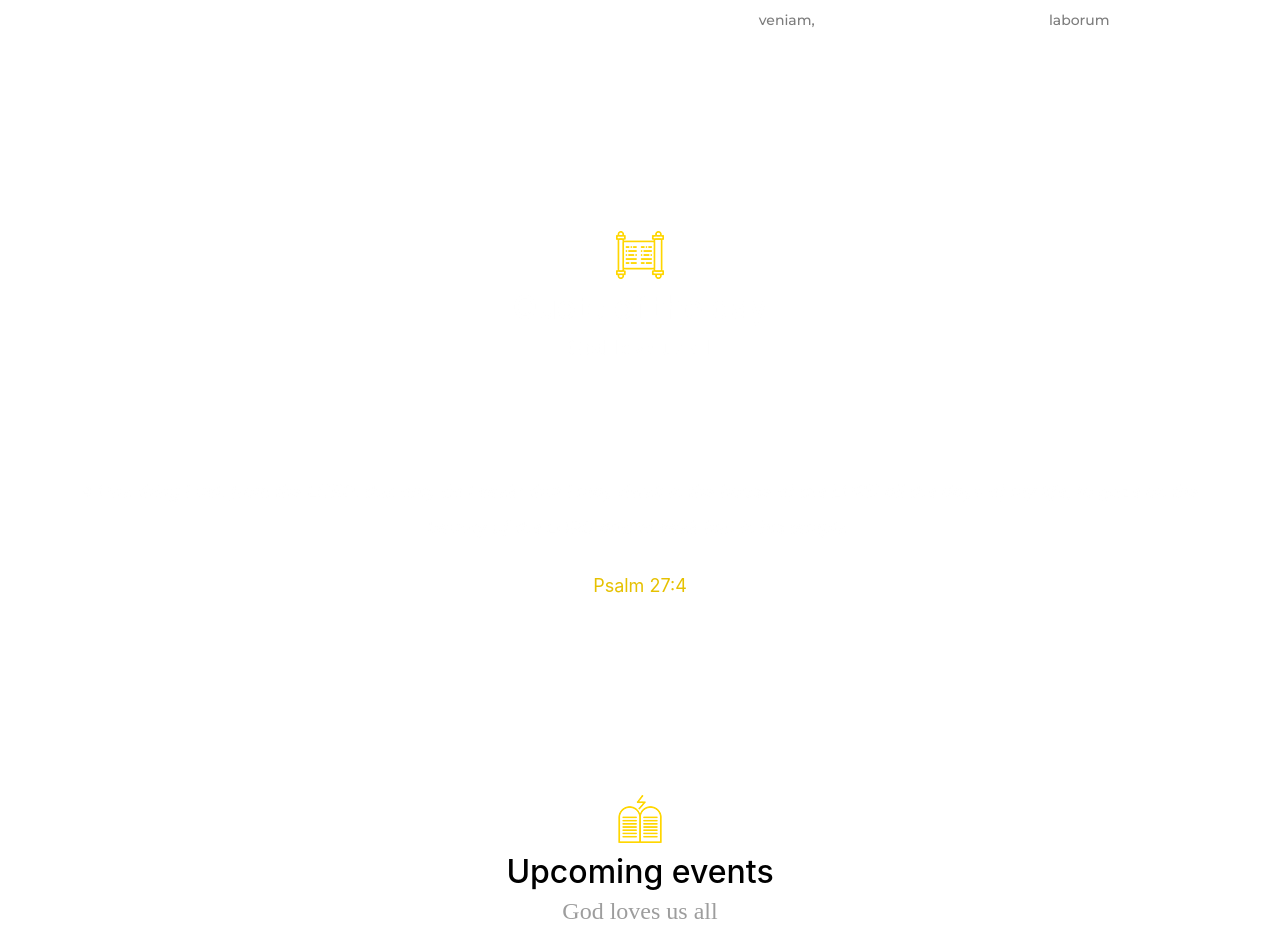
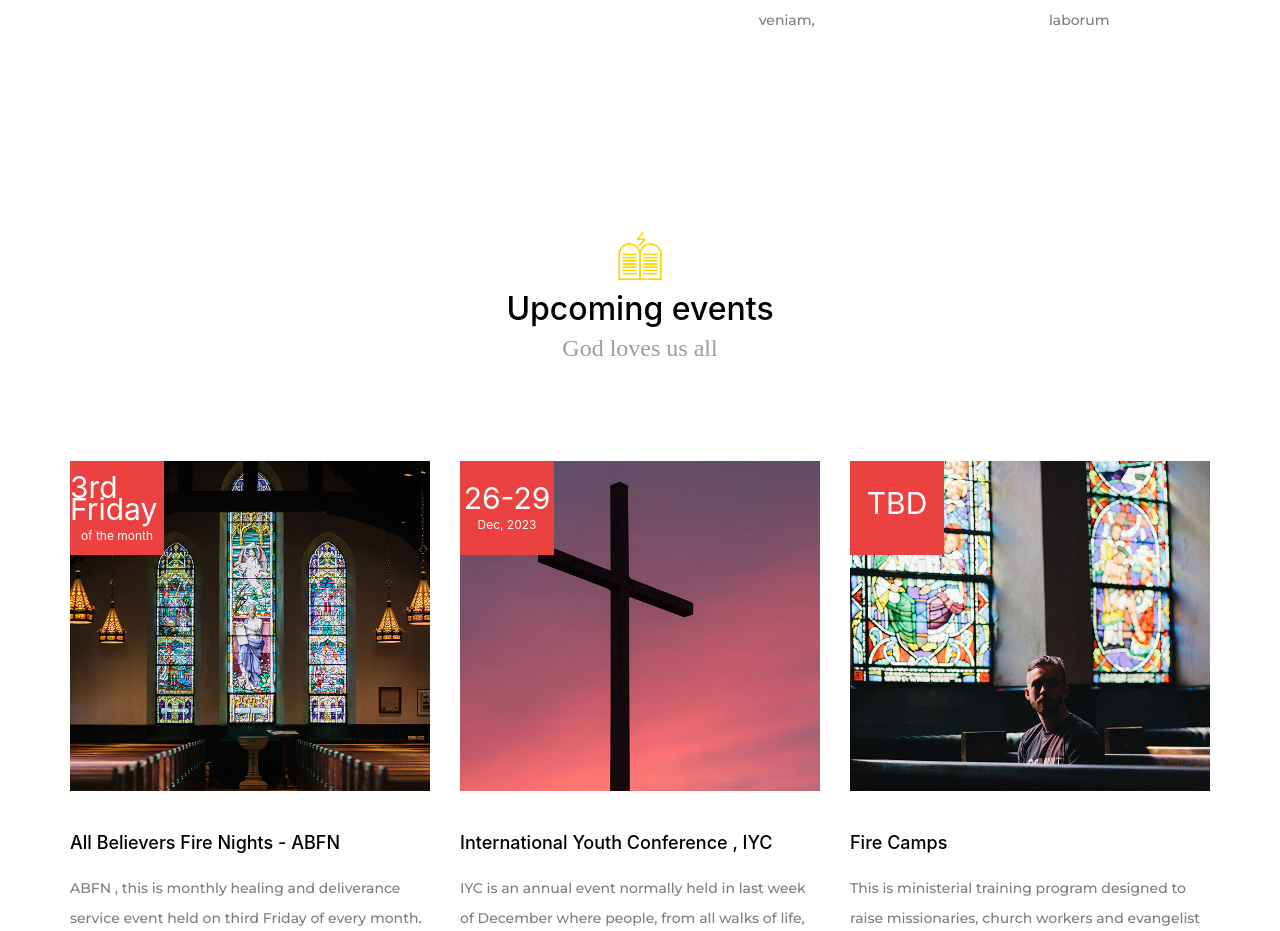
Before and after one commit to PeterFerguson92/dansah-web, an Angular app: page /home in a window 1280 px wide. Shown: the part 2885-3816 px from the top of the page. Built offline with nearby package versions, Linux system fonts and the light colour scheme; no server answers; a web font is replaced by a local one.

Commit message:
added section management

```diff
--- a/src/app/home/home.component.html
+++ b/src/app/home/home.component.html
@@ -3,7 +3,7 @@
 <app-intro></app-intro>
 <app-activities></app-activities>
 <app-home-ministries-material></app-home-ministries-material>
-<app-quote-of-the-day></app-quote-of-the-day>
+<app-quote-of-the-day *ngIf="isSectionVisible('quoteOfTheDay')" (isDataRetrieved)="showSection($event, 'quoteOfTheDay')"></app-quote-of-the-day>
 <app-home-events></app-home-events>
 <br />
 <app-footer></app-footer>
--- a/src/app/home/home.component.ts
+++ b/src/app/home/home.component.ts
@@ -1,15 +1,35 @@
 import { Component, OnInit } from '@angular/core';
 
 @Component({
-  selector: 'app-home',
-  templateUrl: './home.component.html',
-  styleUrls: ['./home.component.scss']
+    selector: 'app-home',
+    templateUrl: './home.component.html',
+    styleUrls: ['./home.component.scss'],
 })
 export class HomeComponent implements OnInit {
+    sections = [
+        {
+            name: 'quoteOfTheDay',
+            isVisible: true,
+        },
+    ];
+    constructor() {}
 
-  constructor() { }
+    ngOnInit() {}
 
-  ngOnInit() {
-  }
+    isSectionVisible(componentName) {
+        const section = this.getSectionByName(componentName);
+        return section.isVisible;
+    }
 
+    showSection(value, componentName) {
+        for (const section of this.sections) {
+            if (section.name === componentName) {
+                section.isVisible = value;
+            }
+        }
+    }
+
+    getSectionByName(componentName) {
+        return this.sections.find((o) => o.name === componentName);
+    }
 }
--- a/src/app/sections/quote-of-the-day/quote-of-the-day.component.ts
+++ b/src/app/sections/quote-of-the-day/quote-of-the-day.component.ts
@@ -1,4 +1,4 @@
-import { Component, OnInit } from '@angular/core';
+import { Component, EventEmitter, OnInit, Output } from '@angular/core';
 import { DataService } from 'src/app/shared/service/data.service';
 
 @Component({
@@ -7,25 +7,31 @@ import { DataService } from 'src/app/shared/service/data.service';
     styleUrls: ['./quote-of-the-day.component.scss'],
 })
 export class QuoteOfTheDayComponent implements OnInit {
-    title = 'Quote of the day';
-    subtitle = 'God love us all';
-    backgroundImage = '../../../assets/images/church_5.png';
-    iconImgPath = '../../../assets/images/church_5.png';
-    text = `4 One thing I ask from the LORD, this only do I seek: that I may dwell in the house of the LORD all the days of my life,
-        to gaze on the beauty of the LORD and to seek him in his temple.`;
-    source = 'Psalm 27:4';
-
+    title;
+    subtitle;
+    backgroundImage;
+    iconImgPath;
+    text;
+    source;
+    @Output()
+    isDataRetrieved = new EventEmitter<boolean>();
     constructor(private service: DataService) {}
 
     ngOnInit() {
-        this.service.getQuoteOfTheDay().subscribe((data) => {
-            console.log(data);
-            this.title = data.quote_of_the_day[0].title;
-            this.subtitle = data.quote_of_the_day[0].sub_title;
-            this.backgroundImage = data.quote_of_the_day[0].background_icon_image_path;
-            this.iconImgPath = data.quote_of_the_day[0].icon_image_path;
-            this.text = data.quote_of_the_day[0].text;
-            // this.source = data.quote_of_the_day[0].title; //TODO missing source
-        });
+        this.service.getQuoteOfTheDay().subscribe(
+            (data) => {
+                this.isDataRetrieved.emit(true);
+                this.title = data.quote_of_the_day[0].title;
+                this.subtitle = data.quote_of_the_day[0].sub_title;
+                this.backgroundImage = data.quote_of_the_day[0].background_icon_image_path;
+                this.iconImgPath = data.quote_of_the_day[0].icon_image_path;
+                this.text = data.quote_of_the_day[0].text;
+                this.source = data.quote_of_the_day[0].source;
+            },
+            (error) => {
+                console.log(error);
+                this.isDataRetrieved.emit(false);
+            }
+        );
     }
 }
```
